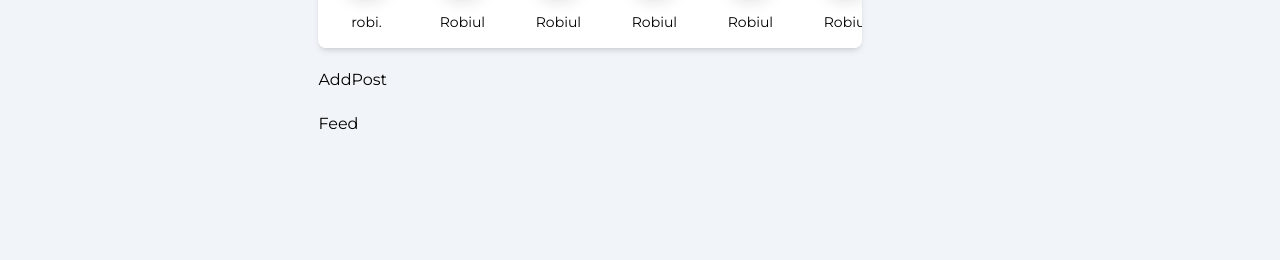
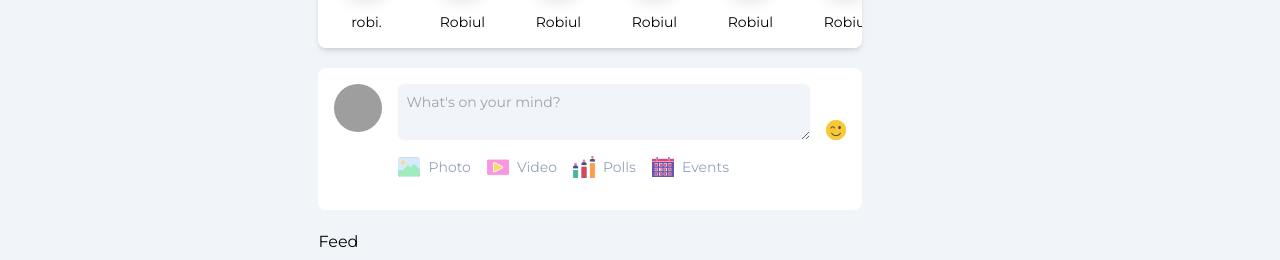
Before and after one commit to robiulsagor/nextjs-social-app, a Next.js app: page / in a window 1280 px wide. Shown: the part 188-448 px from the top of the page. Built offline with nearby package versions, Linux system fonts and the light colour scheme; no server answers; grey boxes are pictures that could not be loaded.

Commit message:
AddPost section done

```diff
--- a/components/AddPost.tsx
+++ b/components/AddPost.tsx
@@ -1,5 +1,78 @@
+import Image from "next/image";
+
 function AddPost() {
-  return <div>AddPost</div>;
+  return (
+    <div className="p-4 bg-white rounded-lg flex gap-4 justify-between text-sm">
+      {/* avatar */}
+      <Image
+        src="https://images.pexels.com/photos/220453/pexels-photo-220453.jpeg?auto=compress&cs=tinysrgb&w=600"
+        width={48}
+        height={48}
+        alt="profile"
+        className="w-12 h-12 rounded-full object-cover"
+      />
+
+      {/* Post */}
+      <div className="flex-1 ">
+        {/* Text area */}
+        <div className="flex gap-4 items-end">
+          <textarea
+            name=""
+            id=""
+            placeholder="What's on your mind?"
+            className="w-full focus:outline-none bg-slate-100 rounded-md p-2"
+          ></textarea>
+          <Image
+            src={"/assets/emoji.png"}
+            width={20}
+            height={20}
+            alt="emoji"
+            className="cursor-pointer"
+          />
+        </div>
+
+        {/* Post options */}
+        <div className="flex gap-4 py-4 text-slate-400 flex-wrap">
+          <div className="flex gap-2 items-center cursor-pointer hover:text-slate-900 transition-all duration-300">
+            <Image
+              src={"/assets/addimage.png"}
+              width={22}
+              height={22}
+              alt="addimage"
+            />
+            <span>Photo</span>
+          </div>
+          <div className="flex gap-2 items-center cursor-pointer hover:text-slate-900 transition-all duration-300">
+            <Image
+              src={"/assets/addVideo.png"}
+              width={22}
+              height={22}
+              alt="addimage"
+            />
+            <span>Video</span>
+          </div>
+          <div className="flex gap-2 items-center cursor-pointer hover:text-slate-900 transition-all duration-300">
+            <Image
+              src={"/assets/poll.png"}
+              width={22}
+              height={22}
+              alt="addimage"
+            />
+            <span>Polls</span>
+          </div>
+          <div className="flex gap-2 items-center cursor-pointer hover:text-slate-900 transition-all duration-300">
+            <Image
+              src={"/assets/events.png"}
+              width={22}
+              height={22}
+              alt="addimage"
+            />
+            <span>Events</span>
+          </div>
+        </div>
+      </div>
+    </div>
+  );
 }
 
 export default AddPost;
```
